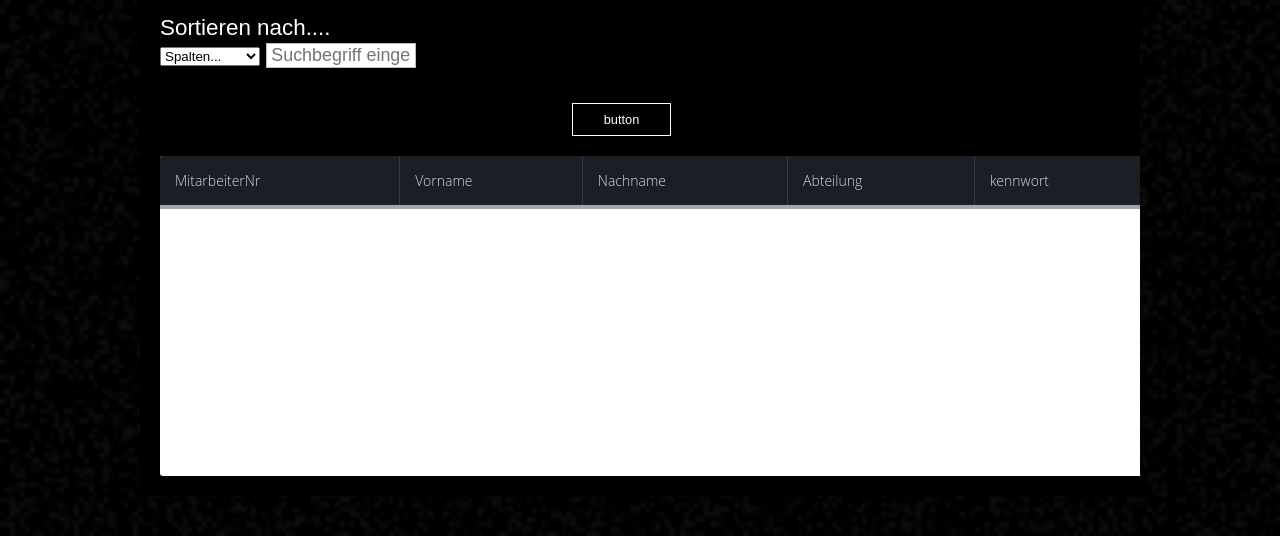
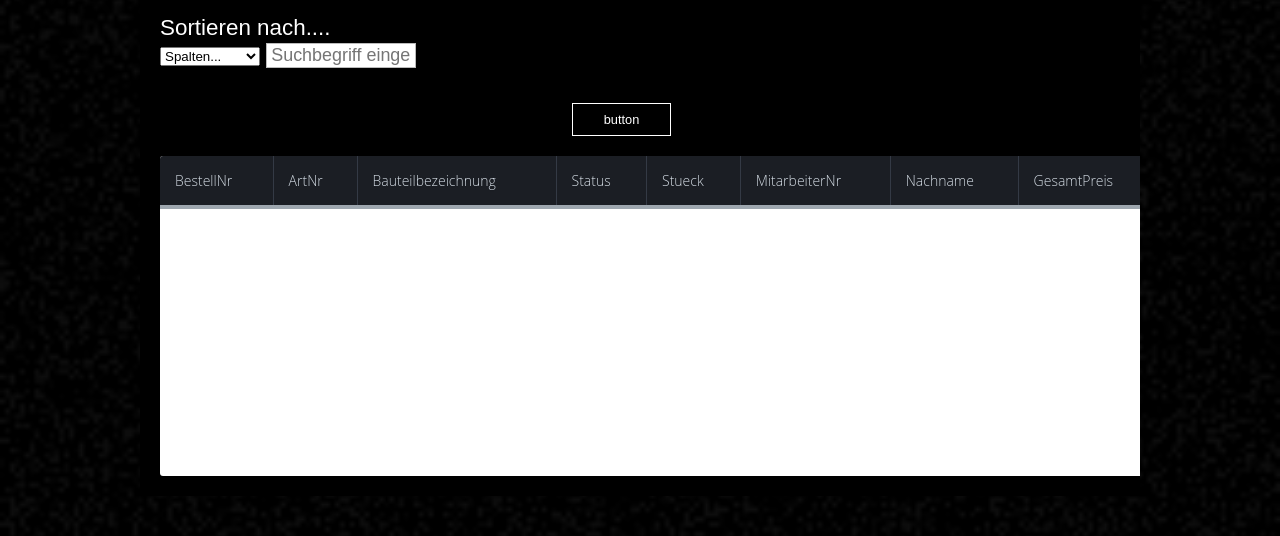
Before and after one commit to Brotchip/FSST_Bauteildatenbank, a PHP site: page /Bauteildatenbank_Projekt_Fsst/bestellung.php in a window 1280 px wide. Shown: the part 202-738 px from the top of the page. Run offline with PHP 8.4, Linux system fonts and the light colour scheme; the visitor is signed in with stand-in values (Sample User, id 1); data that the repository does not hold is empty.

Commit message:
Funktion Bestellung integriert, insert funktoniert nicht

```diff
--- a/Bauteildatenbank/bestellung.php
+++ b/Bauteildatenbank/bestellung.php
@@ -145,11 +145,14 @@ else
 						<table class="table-fill">
 							<thead>
 								<tr>
+									<th class="text-left">BestellNr</th>
+									<th class="text-left">ArtNr</th>
+									<th class="text-left">Bauteilbezeichnung</th>
+									<th class="text-left">Status</th>
+									<th class="text-left">Stueck</th>
 									<th class="text-left">MitarbeiterNr</th>
-									<th class="text-left">Vorname</th>
 									<th class="text-left">Nachname</th>
-									<th class="text-left">Abteilung</th>
-									<th class="text-left">kennwort</th>
+									<th class="text-left">GesamtPreis</th>
 								</tr>
 							</thead>
 							<tbody class="table-hover">
@@ -157,11 +160,14 @@ else
 								while ( $row = mysqli_fetch_array ( $results )) {
 									?>
 									<tr>
+										<td class="text-left"><?php echo $row["BestellNr"] ?></td>
+										<td class="text-left"><?php echo $row["ArtNr"] ?></td>
+										<td class="text-left"><?php echo $row["Bauteilbezeichnung"] ?></td>
+										<td class="text-left"><?php echo $row["Status"] ?></td>
+										<td class="text-left"><?php echo $row["Stueck"] ?></td>
 										<td class="text-left"><?php echo $row["MitarbeiterNr"] ?></td>
-										<td class="text-left"><?php echo $row["Vorname"] ?></td>
 										<td class="text-left"><?php echo $row["Nachname"] ?></td>
-										<td class="text-left"><?php echo $row["Abteilung"] ?></td>
-										<td class="text-left"><?php echo $row["kennwort"] ?></td>
+										<td class="text-left"><?php echo $row["GesamtPreis"] ?></td>
 									</tr>
 									<?php
 								}
--- /dev/null
+++ b/Bauteildatenbank/test_query.php
@@ -0,0 +1,6 @@
+<?php
+	  require('config.php');
+	  $result = mysqli_query ($conn,"INSERT INTO Bestellungen (ArtNr, Bauteilbezeichnung, Status, Stueck, MitarbeiterNr, Nachname, GesamtPreis) VALUES (1, '1', '1', 1, 1, '1', 1.0)");
+	  var_dump($result);
+	  mysqli_close($conn);
+?>
```
Also changed, not shown: Bauteildatenbank/createBest.php (added, +39 -0 lines), Bauteildatenbank/login.php (+7 -2 lines), Bauteildatenbank/table.php (+19 -0 lines).
